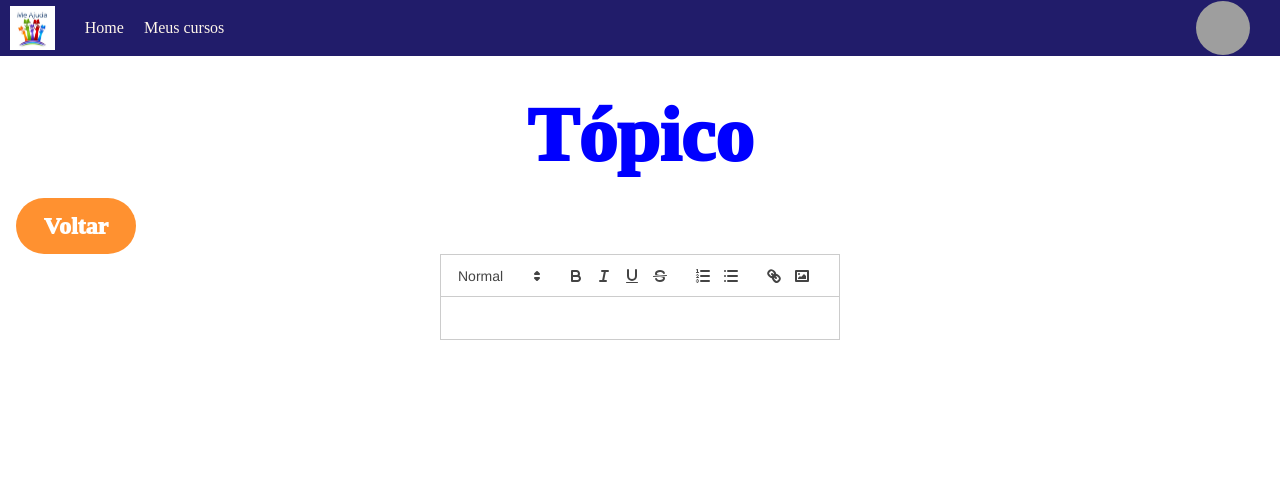
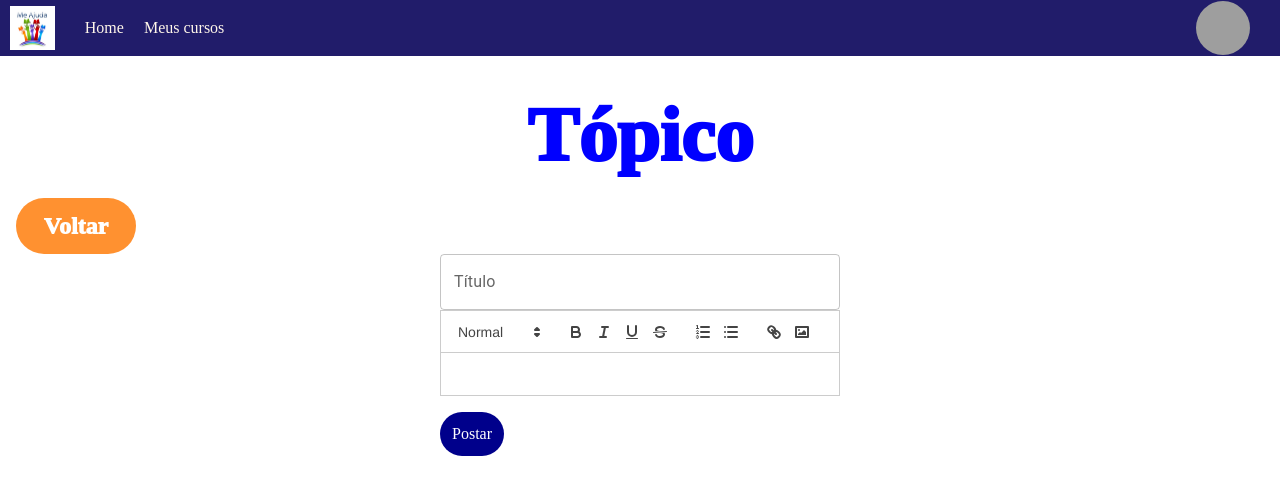
Before and after one commit to wallacevff/projeto-final-frontend, a Next.js app: page /forum/1 in a window 1280 px wide. Shown: the top 494 px of the page. Built offline with nearby package versions, Linux system fonts and the light colour scheme; grey boxes are pictures that could not be loaded; a web font is replaced by a local one.

Commit message:
Update [id].tsx

```diff
--- a/src/pages/forum/[id].tsx
+++ b/src/pages/forum/[id].tsx
@@ -3,15 +3,87 @@ import Card from "@/components/Card";
 import CreateButton from "@/components/CreateButton";
 import Layout from "@/components/Layout";
 import QuillEditor from "@/components/QuillEditor";
+import Button from "@/components/Button";
+import { Grid, Paper, TextField } from "@mui/material";
+import { useState } from "react";
+import { randomInt } from "crypto";
 
 const Forum = () => {
+    interface Post{
+        id: number,
+        title: string,
+        content: string,
+        created_at: Date
+    }
+    const Posts: Post[] = [];
+    const [posts, setPosts] = useState(Posts);
+    const [title, setTitle] = useState("");
+    const [content, setContent] = useState("");
+    function Postar(title: string, content: string){
+        const postsTemp = posts;
+        let post: Post = {
+            id : Math.random(),
+            title: title,
+            content: content,
+            created_at : new Date()
+        }
+        console.log(post);
+        postsTemp.push(post);
+        setPosts(postsTemp);
+        setTitle("");
+        setContent("");
+    }
+
 
     return <Layout
         title="Tópico"
         buttons={[<BackButton />]}
     >
+        <TextField
+            label="Título"
+            variant="outlined"
+        //   fullWidth
+          value={title}
+          onChange={(e) => setTitle(e.target.value)}
+        />
+        <QuillEditor value={content} onChange={(e) => setContent(e)}
 
-        <QuillEditor value={""} onChange={() => ""} />
+        />
+        <Button
+        style={
+            {
+                "backgroundColor": "darkblue",
+                "marginTop": "1rem",
+                "display": "flex",
+                "justifyContent": "center",
+                "width": "4rem"
+            }}
+        title="Postar"
+        action={() => Postar(title, content)}
+        ></Button>
+        <Grid item xs={12}>
+          {posts.map((post) => (
+            <Paper key={post.id} style={{ padding: '16px', margin: '16px 0' }}>
+              <h3>{post.title}</h3>
+              {/* Render HTML content using dangerouslySetInnerHTML */}
+              <div dangerouslySetInnerHTML={{ __html: post.content }} />
+
+              {/* <VideoEmbed content={post.content} /> */}
+              <small>{post.created_at.toLocaleString()}</small>
+              <Button
+                style={
+                    {
+                        "backgroundColor": "darkblue",
+                        "marginTop": "1rem",
+                        "display": "flex",
+                        "justifyContent": "center",
+                        "width": "6rem"
+                    }}
+                    title="Responder" />
+            </Paper>
+          ))}
+        </Grid>
+
     </Layout>
 }
 
```
